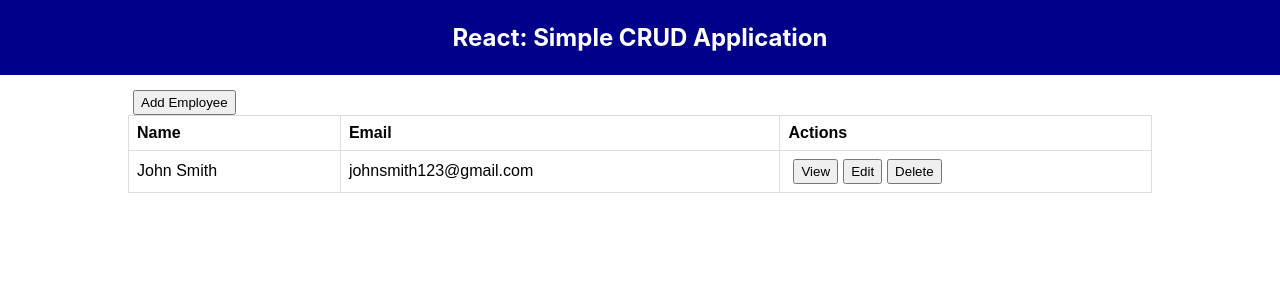
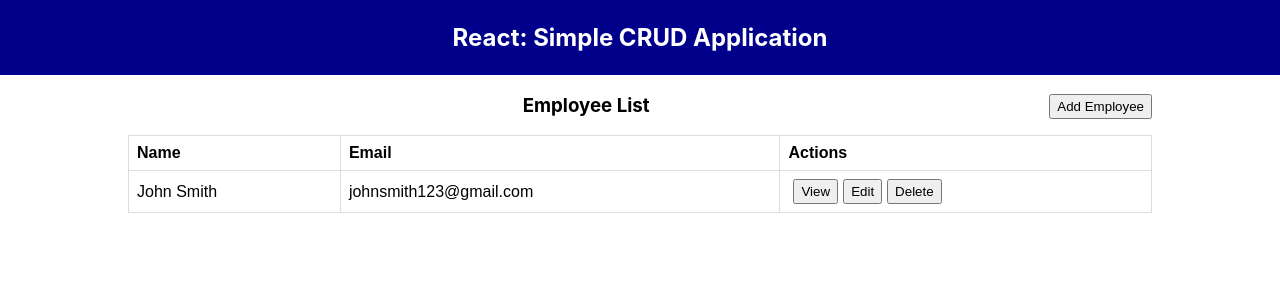
Before and after one commit to nguyentuanhung123/CRUD-TypeScript, a React (Create React App) app: page / in a window 1280 px wide. Shown: the top 300 px of the page. Built offline with nearby package versions, Linux system fonts and the light colour scheme.

Commit message:
delete employee

```diff
--- a/src/components/EmployeeList/EmployeeList.style.css
+++ b/src/components/EmployeeList/EmployeeList.style.css
@@ -14,3 +14,7 @@
 tr:nth-child(even) {
     background-color: #dddddd;
 }
+
+.list-header {
+    text-align: center;
+}
--- a/src/components/EmployeeList/EmployeeList.tsx
+++ b/src/components/EmployeeList/EmployeeList.tsx
@@ -2,15 +2,17 @@
 import './EmployeeList.style.css';
 
 type EmployeeListProps = {
-    list: IEmployee[]
+    list: IEmployee[];
+    onDeleteClickHnd: (data: IEmployee) => void
 }
 
 export default function EmployeeList(props: EmployeeListProps) {
 
-    const { list } = props;
+    const { list, onDeleteClickHnd } = props;
 
     return (
         <>
+            <h3 className='list-header'>Employee List</h3>
             <table>
                 <thead>
                     <tr>
@@ -30,7 +32,7 @@
                                         <div>
                                             <input type='button' value='View' />
                                             <input type='button' value='Edit' />
-                                            <input type='button' value='Delete' />
+                                            <input type='button' value='Delete' onClick={() => onDeleteClickHnd(employee)} />
                                         </div>
                                     </td>
                                 </tr>
--- a/src/components/Home/Home.style.css
+++ b/src/components/Home/Home.style.css
@@ -10,3 +10,8 @@
     margin-right: 10%;
     margin-top: 15px;
 }
+
+.add-employee-btn {
+    float: right;
+    margin-bottom: 5px;
+}
--- a/src/components/Home/Home.tsx
+++ b/src/components/Home/Home.tsx
@@ -24,6 +24,18 @@
         setEmployeeList([...employeeList, data]);
     }
 
+    const deleteEmployee = (data: IEmployee) => {
+        // to index from array i,e employeeList
+        //splice that
+        //update new record
+
+        const indexToDelete = employeeList.indexOf(data);
+        const tempList = [...employeeList];
+
+        tempList.splice(indexToDelete, 1);
+        setEmployeeList(tempList);
+    }
+
     return (
         <>
             <article className="article-header">
@@ -36,8 +48,8 @@
                 {
                     shownPage === PageEnum.list && (
                         <>
-                            <input type="button" value='Add Employee' onClick={onAddEmployeeClickHnd} />
-                            <EmployeeList list={employeeList} />
+                            <input type="button" value='Add Employee' onClick={onAddEmployeeClickHnd} className="add-employee-btn" />
+                            <EmployeeList list={employeeList} onDeleteClickHnd={deleteEmployee} />
                         </>
                     )
                 }
```
